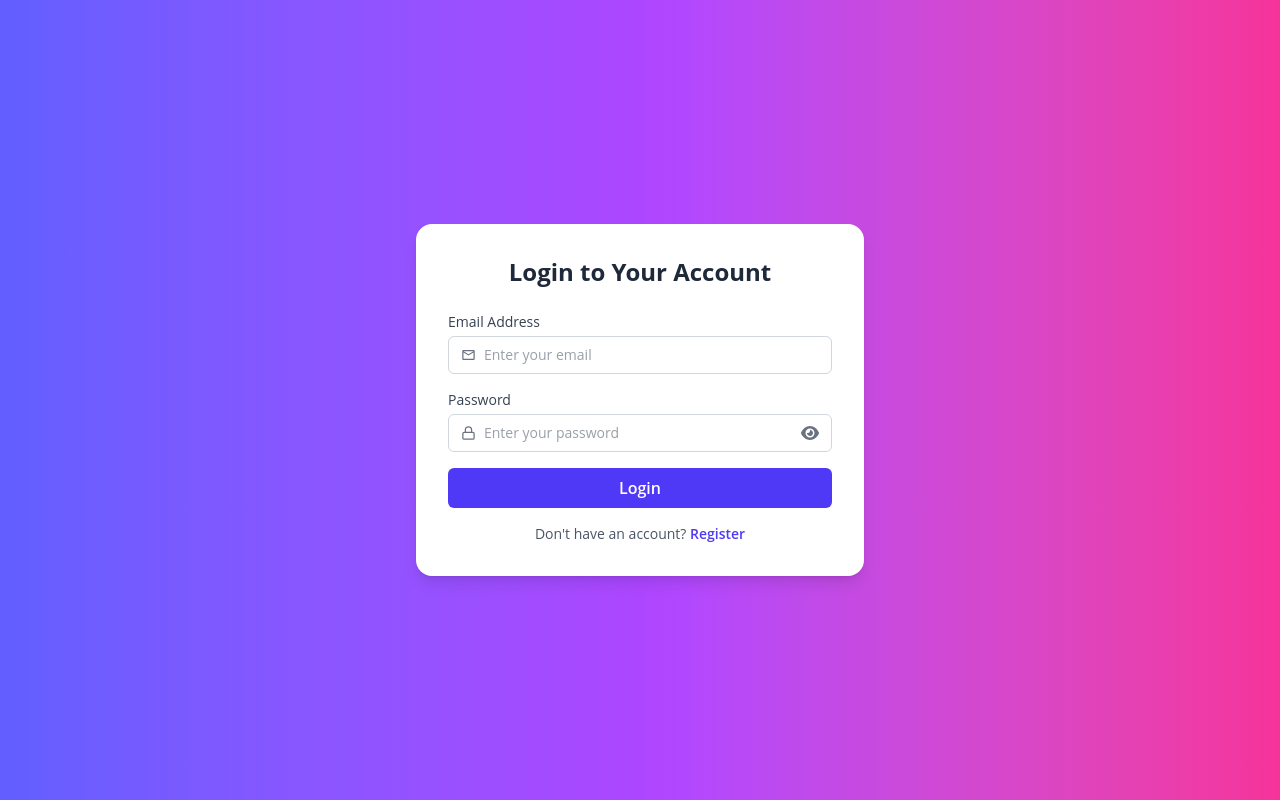
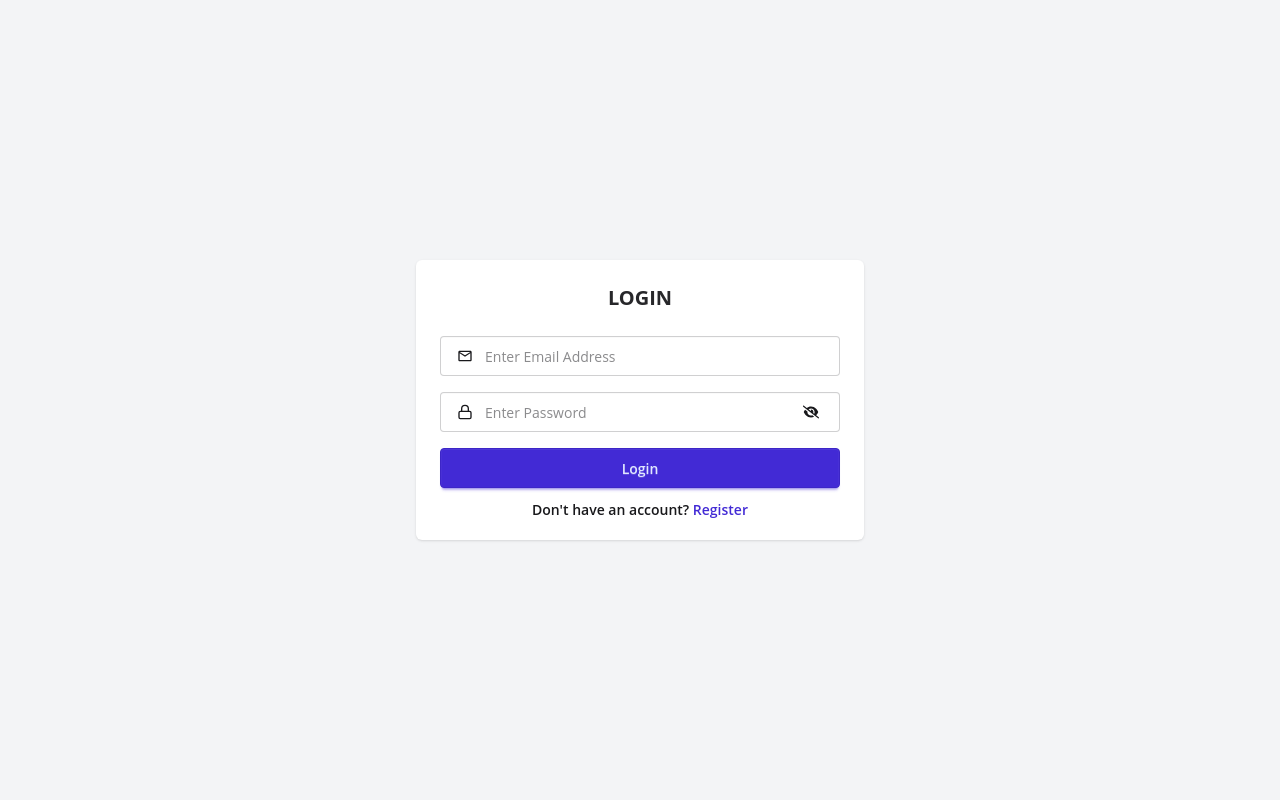
Before and after one commit to zidio-team-08/blogging-platform, a React app in the folder client/: page /login in a window 1280 px wide. Built offline with nearby package versions, Linux system fonts and the light colour scheme; the HTML template or start-up script is replaced by a standard one.

Commit message:
few issues fixed

```diff
--- a/client/src/pages/Login.jsx
+++ b/client/src/pages/Login.jsx
@@ -2,24 +2,26 @@ import React, { useState } from 'react';
 import { useForm } from 'react-hook-form';
 import { yupResolver } from '@hookform/resolvers/yup';
 import * as yup from 'yup';
+import { FiUser } from "react-icons/fi";
 import { MdOutlineMail } from "react-icons/md";
+import { FaEye, FaEyeSlash, FaRegCircleUser } from "react-icons/fa6";
 import { FiLock } from "react-icons/fi";
-import { FaEye, FaEyeSlash } from "react-icons/fa6";
 import { Link } from 'react-router-dom';
 
 const schema = yup.object({
     email: yup.string().email('Invalid email format').required('Please enter email'),
     password: yup.string()
         .required('Please enter password')
-        .matches(/.*[A-Z].*/, 'Must contain an uppercase letter')
-        .matches(/.*[a-z].*/, 'Must contain a lowercase letter')
-        .matches(/.*\d.*/, 'Must contain a number')
-        .matches(/.*[`~<>?,./!@#$%^&*()\\-_+="'|{}\[\];:\\].*/, 'Must contain a special character')
-        .min(6, 'At least 6 characters')
-        .max(20, 'Max 20 characters')
+        .matches(/.*[A-Z].*/, 'Password must contain at least one uppercase letter')
+        .matches(/.*[a-z].*/, 'Password must contain at least one lowercase letter')
+        .matches(/.*\d.*/, 'Password must contain at least one number')
+        .matches(/.*[`~<>?,./!@#$%^&*()\\-_+="'|{}\[\];:\\].*/, 'Password must contain at least one special character')
+        .min(6, 'Password must be at least 6 characters')
+        .max(20, 'Password cannot exceed 20 characters')
 });
 
 const Login = () => {
+
     const [passwordVisible, setPasswordVisible] = useState(false);
 
     const { register, handleSubmit, formState: { errors } } = useForm({
@@ -28,66 +30,48 @@ const Login = () => {
 
     const onSubmit = (data) => {
         console.log(data);
-        // Handle login logic here
+        // Handle form submission here
     };
 
+
     return (
-        <div className="min-h-screen w-full bg-gradient-to-r from-indigo-500 via-purple-500 to-pink-500 flex items-center justify-center p-4">
-            <div className="w-full max-w-md bg-white rounded-2xl shadow-lg p-8">
-                <h2 className="text-2xl font-bold text-center text-gray-800 mb-6">Login to Your Account</h2>
-                <form onSubmit={handleSubmit(onSubmit)} className="space-y-4">
-                    <div className="relative">
-                        <label className="block mb-1 text-sm font-medium text-gray-700">Email Address</label>
-                        <div className="flex items-center border border-gray-300 rounded-md px-3 py-2 focus-within:border-indigo-500">
-                            <MdOutlineMail className="text-gray-500 mr-2" />
-                            <input
-                                type="email"
-                                placeholder="Enter your email"
-                                {...register('email')}
-                                autoComplete="off"
-                                className="w-full outline-none text-sm text-gray-700 bg-transparent"
-                            />
-                        </div>
-                        {errors.email && <p className="text-red-600 text-xs mt-1">{errors.email.message}</p>}
+        <div className='w-full min-h-screen flex items-center justify-center'>
+            <div className="w-[95%] sm:max-w-md bg-white rounded-md shadow-sm p-4 flex items-center justify-center flex-col">
+                <h2 className="text-center text-zinc-800 text-xl font-bold my-2 uppercase">Login</h2>
+                <form method="post" onSubmit={handleSubmit(onSubmit)} className='w-full p-2'>
+                    <div className='w-full input focus-within:outline-none focus-within:border-primary my-2'>
+                        <span className="px-1"><MdOutlineMail size={16} /></span>
+                        <input
+                            type="text"
+                            placeholder="Enter Email Address"
+                            className='w-full font-medium text-md'
+                            {...register('email')}
+                            autoComplete='off'
+                        />
                     </div>
+                    {errors.email && <p className="text-error text-[13px] font-semibold">{errors.email.message}</p>}
 
-                    <div className="relative">
-                        <label className="block mb-1 text-sm font-medium text-gray-700">Password</label>
-                        <div className="flex items-center border border-gray-300 rounded-md px-3 py-2 focus-within:border-indigo-500 relative">
-                            <FiLock className="text-gray-500 mr-2" />
-                            <input
-                                type={passwordVisible ? "text" : "password"}
-                                placeholder="Enter your password"
-                                {...register('password')}
-                                autoComplete="off"
-                                className="w-full outline-none text-sm text-gray-700 bg-transparent"
-                            />
-                            <span
-                                className="absolute right-3 cursor-pointer text-gray-500 hover:text-indigo-500"
-                                onClick={() => setPasswordVisible(!passwordVisible)}
-                            >
-                                {passwordVisible ? <FaEyeSlash size={18} /> : <FaEye size={18} />}
-                            </span>
-                        </div>
-                        {errors.password && <p className="text-red-600 text-xs mt-1">{errors.password.message}</p>}
+                    <div className='w-full input focus-within:outline-none relative focus-within:border-primary my-2'>
+                        <span className="px-1"><FiLock size={16} /></span>
+                        <input
+                            type={passwordVisible ? 'text' : 'password'}
+                            placeholder="Enter Password"
+                            className='w-full font-medium text-md'
+                            {...register('password')}
+                            autoComplete='off'
+                        />
+                        {
+                            passwordVisible ? <span onClick={() => setPasswordVisible(false)} className='cursor-pointer absolute right-3 p-2 rounded-full hover:bg-gray-100'><FaEye size={16} /></span> :
+                                <span onClick={() => setPasswordVisible(true)} className='cursor-pointer absolute right-3 p-2 rounded-full hover:bg-gray-100'><FaEyeSlash size={16} /></span>
+                        }
                     </div>
-
-                    <button
-                        type="submit"
-                        className="w-full py-2 bg-indigo-600 hover:bg-indigo-700 text-white font-semibold rounded-md transition duration-300"
-                    >
-                        Login
-                    </button>
+                    {errors.password && <p className="text-error text-[13px] font-semibold">{errors.password.message}</p>}
+                    <button className="btn btn-primary w-full mt-2">Login</button>
                 </form>
-                <p className="text-sm text-center text-gray-600 mt-4">
-                    Don't have an account?{" "}
-                    <Link to="/register" className="text-indigo-600 hover:underline font-semibold">
-                        Register
-                    </Link>
-                </p>
+                <p className='text-sm font-semibold my-1'>Don't have an account? <Link to="/register" className='text-primary'>Register</Link></p>
             </div>
         </div>
-    );
-};
+    )
+}
 
-export default Login;
+export default Login
--- a/client/src/pages/Register.jsx
+++ b/client/src/pages/Register.jsx
@@ -9,18 +9,24 @@ import { FiLock } from "react-icons/fi";
 import { Link } from 'react-router-dom';
 
 const schema = yup.object({
+    name: yup.string().required('Please enter name'),
     email: yup.string().email('Invalid email format').required('Please enter email'),
+    username: yup.string()
+        .required('Please enter username')
+        .matches(/^\w+$/, 'Username can only contain letters, numbers, and underscores')
+        .min(3, 'Username must be at least 3 characters')
+        .max(30, 'Username cannot exceed 30 characters'),
     password: yup.string()
         .required('Please enter password')
         .matches(/.*[A-Z].*/, 'Password must contain at least one uppercase letter')
         .matches(/.*[a-z].*/, 'Password must contain at least one lowercase letter')
         .matches(/.*\d.*/, 'Password must contain at least one number')
-        .matches(/.*[~<>?,./!@#$%^&*()\\-_+="'|{}\[\];:\\].*/, 'Password must contain at least one special character')
+        .matches(/.*[`~<>?,./!@#$%^&*()\\-_+="'|{}\[\];:\\].*/, 'Password must contain at least one special character')
         .min(6, 'Password must be at least 6 characters')
         .max(20, 'Password cannot exceed 20 characters')
 });
 
-const Login = () => {
+const Register = () => {
 
     const [passwordVisible, setPasswordVisible] = useState(false);
 
@@ -33,12 +39,23 @@ const Login = () => {
         // Handle form submission here
     };
 
-
     return (
         <div className='w-full min-h-screen flex items-center justify-center'>
             <div className="w-[95%] sm:max-w-md bg-white rounded-md shadow-sm p-4 flex items-center justify-center flex-col">
-                <h2 className="text-center text-zinc-800 text-xl font-bold my-2 uppercase">Login</h2>
+                <h2 className="text-center text-zinc-800 text-xl font-bold my-2 uppercase">Create Account</h2>
                 <form method="post" onSubmit={handleSubmit(onSubmit)} className='w-full p-2'>
+                    <div className='w-full input focus-within:outline-none focus-within:border-primary my-2'>
+                        <span className="px-1"><FiUser size={16} /></span>
+                        <input
+                            type="text"
+                            placeholder="Enter Full Name"
+                            className='w-full font-medium text-md'
+                            {...register('name')}
+                            autoComplete='off'
+                        />
+                    </div>
+                    {errors.name && <p className="text-error text-[13px] font-semibold">{errors.name.message}</p>}
+
                     <div className='w-full input focus-within:outline-none focus-within:border-primary my-2'>
                         <span className="px-1"><MdOutlineMail size={16} /></span>
                         <input
@@ -50,6 +67,18 @@ const Login = () => {
                         />
                     </div>
                     {errors.email && <p className="text-error text-[13px] font-semibold">{errors.email.message}</p>}
+
+                    <div className='w-full input focus-within:outline-none focus-within:border-primary my-2'>
+                        <span className="px-1"><FaRegCircleUser size={16} /></span>
+                        <input
+                            type="text"
+                            placeholder="Enter Username"
+                            className='w-full font-medium text-md'
+                            {...register('username')}
+                            autoComplete='off'
+                        />
+                    </div>
+                    {errors.username && <p className="text-error text-[13px] font-semibold">{errors.username.message}</p>}
 
                     <div className='w-full input focus-within:outline-none relative focus-within:border-primary my-2'>
                         <span className="px-1"><FiLock size={16} /></span>
@@ -66,10 +95,12 @@ const Login = () => {
                         }
                     </div>
                     {errors.password && <p className="text-error text-[13px] font-semibold">{errors.password.message}</p>}
-                    <button className="btn btn-primary w-full mt-2">Login</button>
+                    <button className="btn btn-primary w-full mt-2">Submit</button>
                 </form>
-                <p className='text-sm font-semibold my-1'>Don't have an account? <Link to="/register" className='text-primary'>Register</Link></p>
+                <p className='text-sm font-semibold my-1'>Already have an account? <Link to="/login" className='text-primary'>Login</Link></p>
             </div>
         </div>
-    )
-}
+    );
+};
+
+export default Register
--- a/package.json
+++ /dev/null
@@ -1,5 +0,0 @@
-{
-  "dependencies": {
-    "axios": "^1.9.0"
-  }
-}
```
Also changed, not shown: 1 other file (tests, documents, lock files or other folders).
